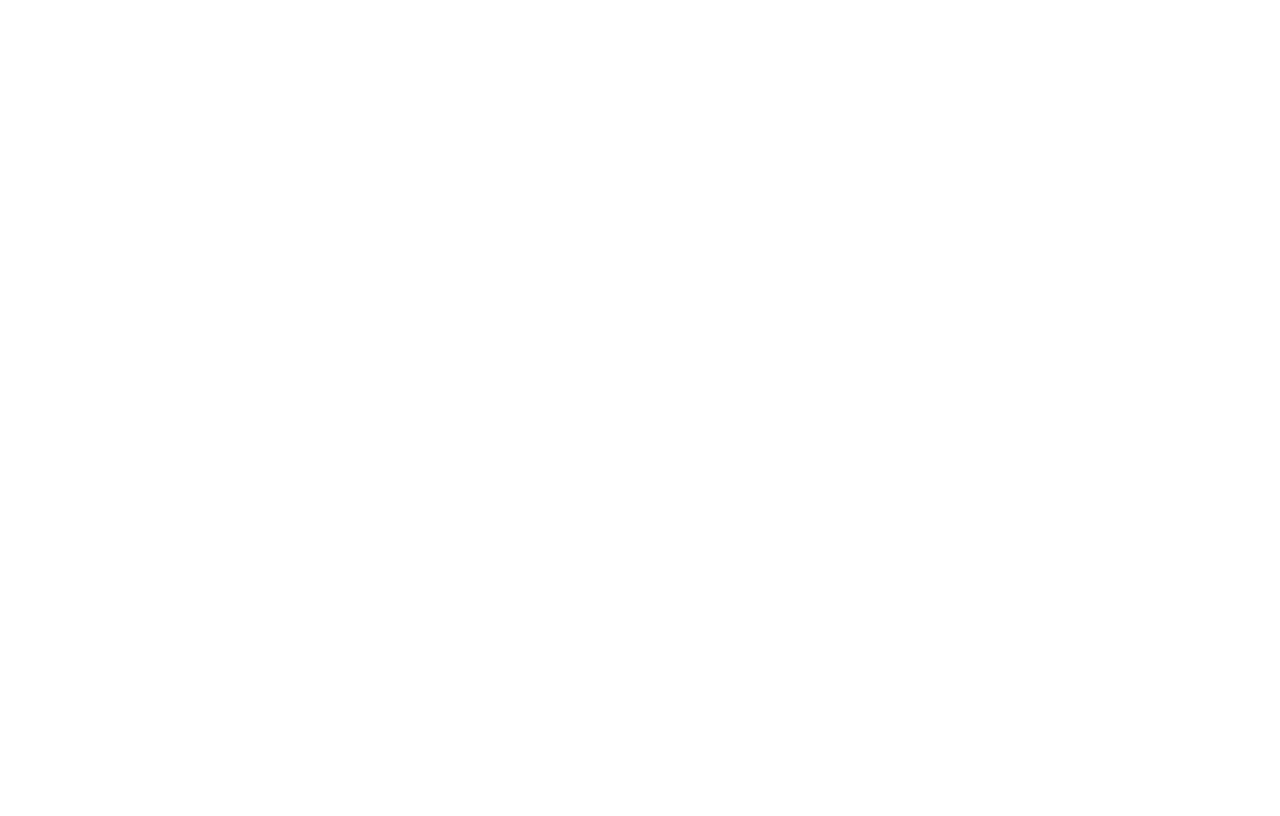
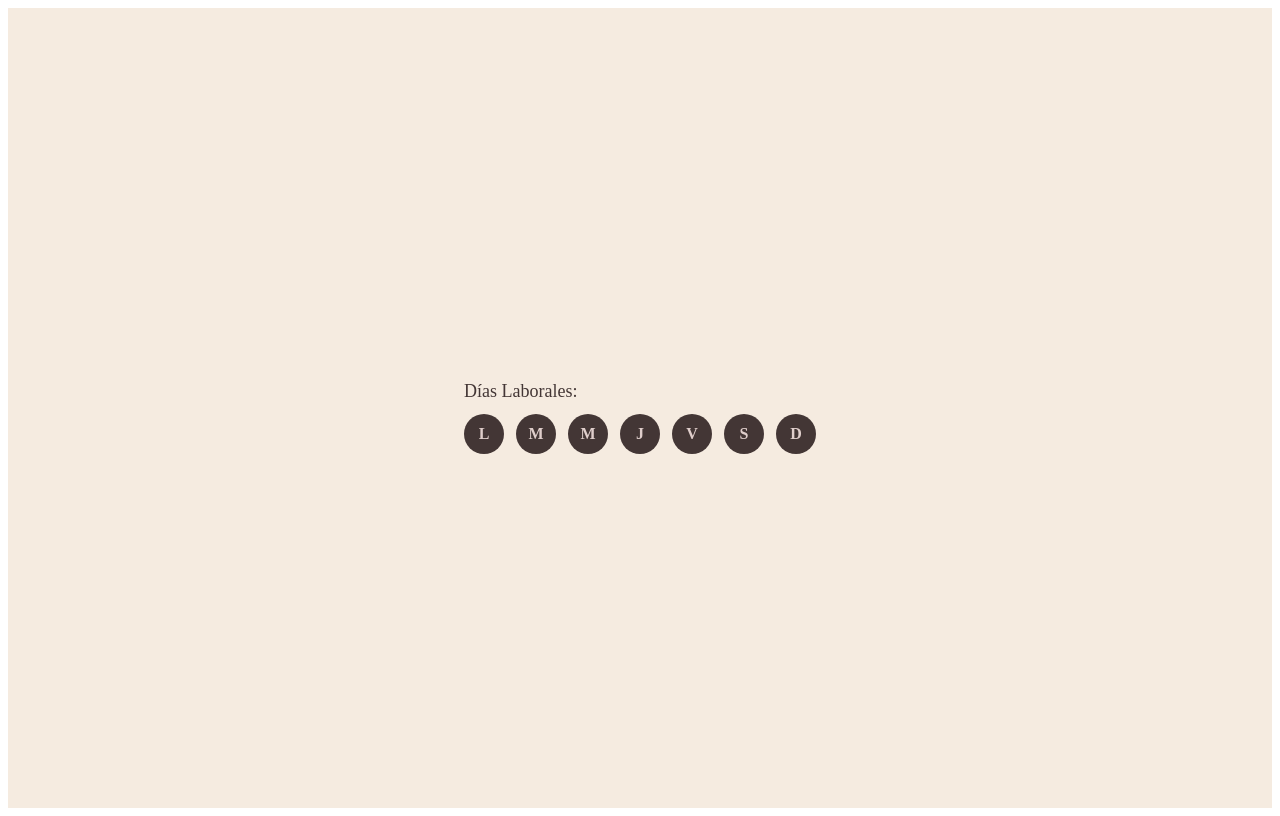
Before and after one commit to GerardoAJF/24Donuts, a React (Vite) app: page / in a window 1280 px wide. Built offline with nearby package versions, Linux system fonts and the light colour scheme.

Commit message:
selector de dias agregado

```diff
--- a/src/App.jsx
+++ b/src/App.jsx
@@ -1,9 +1,18 @@
-import './App.css'
+import React from 'react';
+import DaySelector from './componentsPrivate/DaySelector/daySelector';
 
 function App() {
   return (
-    <></>
+    <div style={{
+      backgroundColor: '#f5ebe0',
+      minHeight: '100vh',
+      display: 'flex',
+      justifyContent: 'center',
+      alignItems: 'center'
+    }}>
+      <DaySelector />
+    </div>
   );
 }
 
-export default App
+export default App;
--- /dev/null
+++ b/src/componentsPrivate/DaySelector/daySelector.css
@@ -0,0 +1,40 @@
+.daySelector-component {
+  text-align: left;
+  margin: 20px 0;
+}
+
+.daySelector-title {
+  font-family: serif;
+  color: #433635;
+  font-size: 18px;
+  margin-bottom: 12px;
+  font-weight: normal;
+}
+
+.daySelector-container {
+  display: flex;
+  gap: 12px;
+}
+
+.day-circle {
+  width: 40px;
+  height: 40px;
+  border-radius: 50%;
+  background-color: #433635;
+  color: #dfcecb;
+  border: none;
+  font-family: serif;
+  font-weight: bold;
+  font-size: 16px;
+  cursor: pointer;
+
+  display: flex;
+  align-items: center;
+  justify-content: center;
+
+  transition: background-color 0.2s ease;
+}
+
+.day-circle:hover {
+  background-color: #322827;
+}
--- /dev/null
+++ b/src/componentsPrivate/DaySelector/daySelector.jsx
@@ -0,0 +1,21 @@
+import React from 'react';
+import './daySelector.css';
+
+const DaySelector = () => {
+  const days = ['L', 'M', 'M', 'J', 'V', 'S', 'D'];
+
+  return (
+    <div className="daySelector-component">
+      <h3 className="daySelector-title">Días Laborales:</h3>
+      <div className="daySelector-container">
+        {days.map((day, index) => (
+          <button key={index} className="day-circle">
+            {day}
+          </button>
+        ))}
+      </div>
+    </div>
+  );
+};
+
+export default DaySelector;
```
